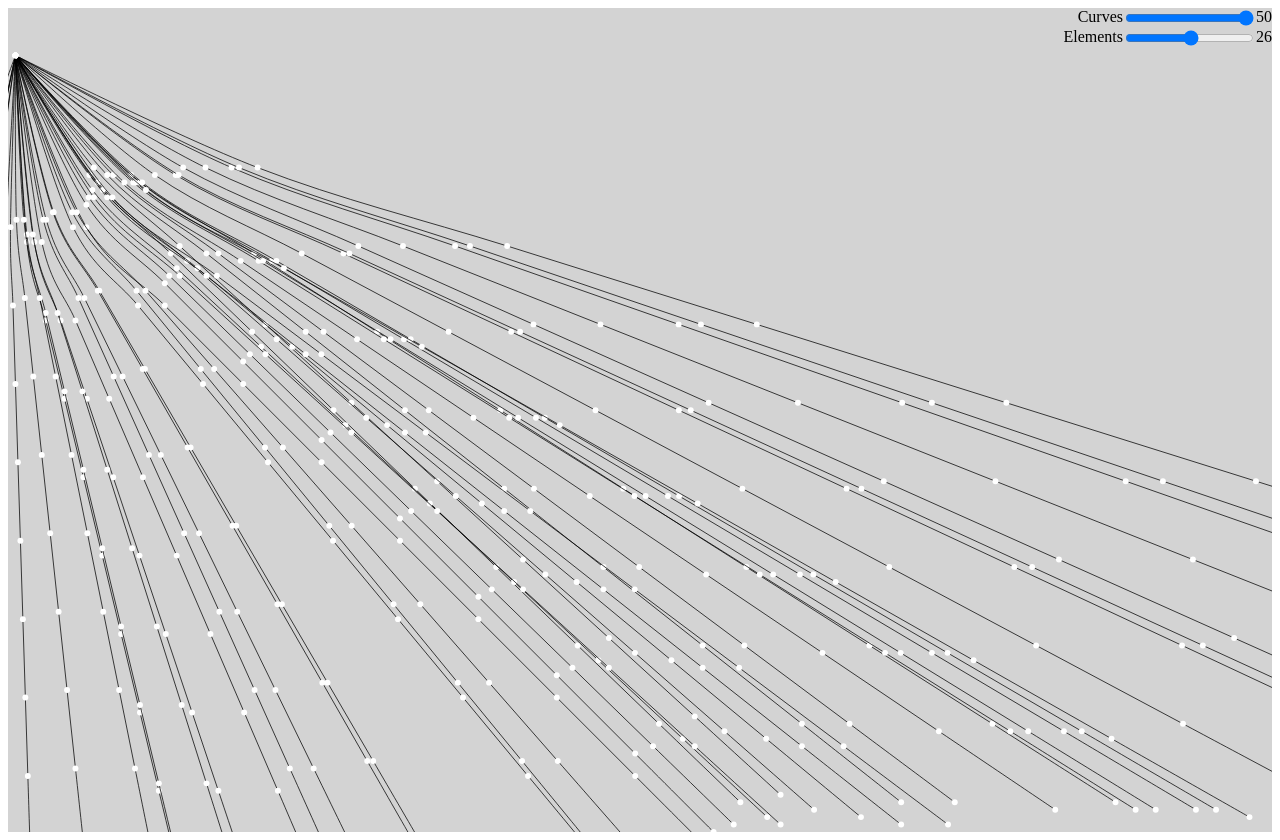
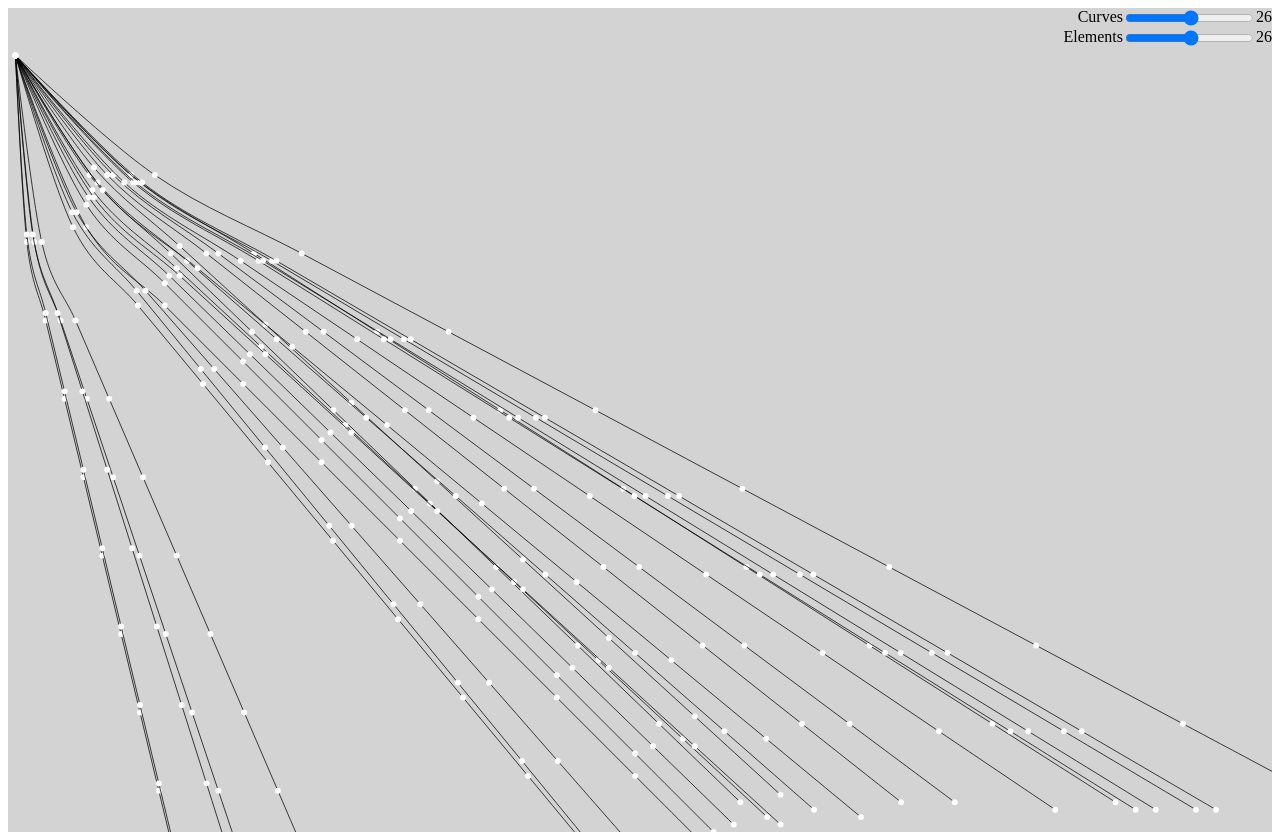
Before and after one commit to jaivardhanbhati/angular-d3-beizer-curve, an Angular app: page / in a window 1280 px wide. Built offline with nearby package versions, Linux system fonts and the light colour scheme.

Commit message:
3 files modified

```diff
--- a/src/app/app.component.html
+++ b/src/app/app.component.html
@@ -1,14 +1,14 @@
 <div>
   <div class="sliderSection">
     <label>Curves</label>
-    <input #curves (input)="curves.value" type="range" min="1" max="50" [value]=curves.value>
-     {{curves.value}}
+    <input #curves (input)="updateCurvesCount()" type="range" min="1" max="50" value="curves.value">
+     {{curves.value}}{{curves1}}
   </div>
 
   <div class="sliderSection">
     <label>Elements</label>
-    <input #points (input)="points.value" type="range" min="1" max="50" [value]=points>
-    {{points.value}}
+    <input #points (input)="updatePointsCount()" type="range" min="1" max="50" [value]="points">
+    {{points.value}}{{points1}}
   </div>
   <beizer-curve [numOfCurves]="curves.value" [numOfPoints]="points.value"></beizer-curve>
 </div>
--- a/src/app/app.component.ts
+++ b/src/app/app.component.ts
@@ -7,17 +7,26 @@ import { Component, ElementRef, Host, ViewChild } from '@angular/core';
 })
 export class AppComponent  {
   name = 'Angular';
-  // numOfCurves : number;
+  curves: number = 5;
+  points: number = 5;
   // numOfPoints : number;
 
   // @ViewChild('curveSlider') curveVal: ElementRef;
 
-  // constructor() {
+  constructor() {
 
-  //   // this.numOfCurves = 5;
-  //   // this.numOfPoints = 5;
+    // this.numOfCurves = 5;
+    // this.numOfPoints = 5;
 
-  //   console.log('curveVal', this.curveVal);
-  // }
+    //console.log('curveVal', this.curveVal);
+  }
+
+  updateCurvesCount() {
+    console.log('CurvesCount', this.curves);
+  }
+
+  updatePointsCount(){
+    console.log('CurvesCount', this.points);
+  }
 
 }
--- a/src/app/charts/beizer-curve/beizer-curve.component.ts
+++ b/src/app/charts/beizer-curve/beizer-curve.component.ts
@@ -1,4 +1,4 @@
-import { AfterViewInit, Component, ElementRef, Host, ViewChild, Input } from '@angular/core';
+import { OnChanges, Component, ElementRef, Host, ViewChild, Input } from '@angular/core';
 import { fromEvent } from 'rxjs';
 import { debounceTime, tap } from 'rxjs/operators';
 import * as d3 from 'd3';
@@ -14,7 +14,7 @@ import * as d3 from 'd3';
   `,
   styleUrls: ['./beizer-curve.component.css']
 })
-export class BeizerCurveComponent implements AfterViewInit {
+export class BeizerCurveComponent implements OnChanges {
   @Input() numOfCurves: number;
   @Input() numOfPoints: number;
   @ViewChild('svg') svgRef: ElementRef<SVGElement>;
@@ -24,7 +24,9 @@ export class BeizerCurveComponent implements AfterViewInit {
 
   constructor(@Host() private host: ElementRef<HTMLElement>) {}
 
-  ngAfterViewInit() {
+  ngOnChanges() {
+
+    console.log('numOfCurves', this.numOfCurves);
    // console.log('getBoundingClientRect()', this.host.nativeElement.getBoundingClientRect());
     const { width } = this.host.nativeElement.getBoundingClientRect();
     //console.log("width",width);
```
